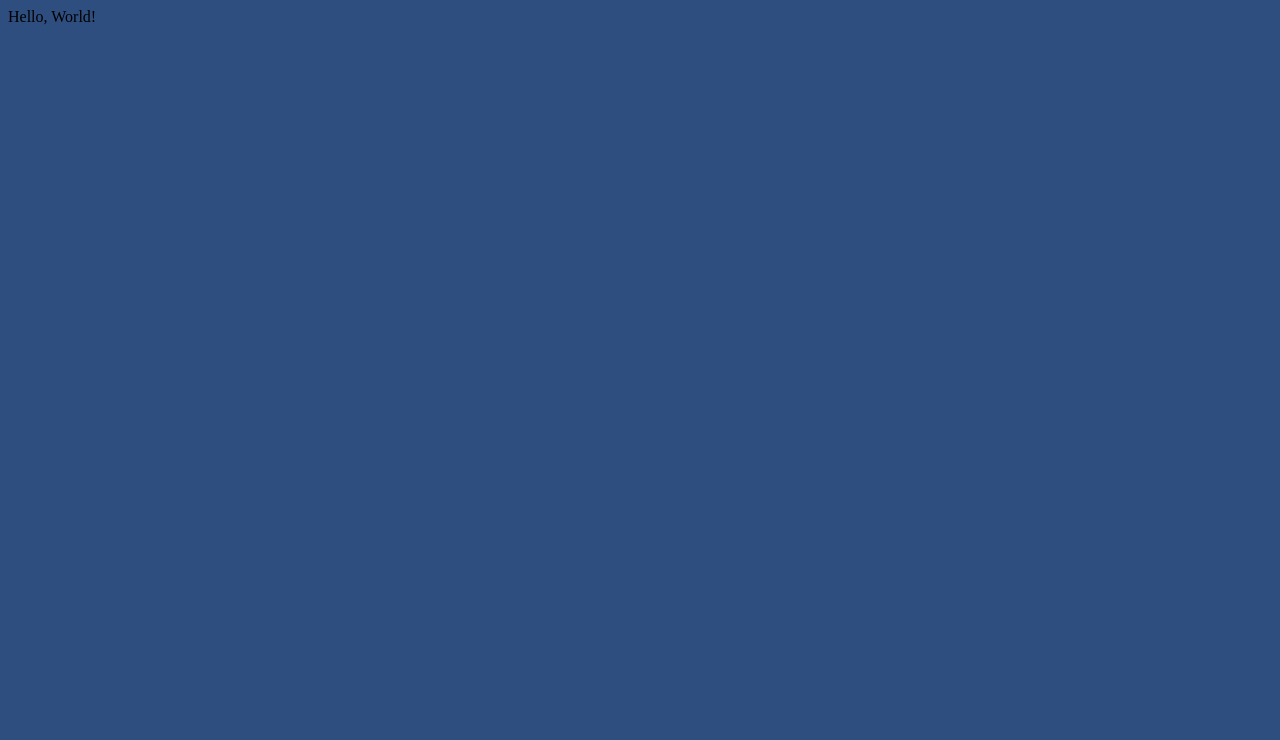
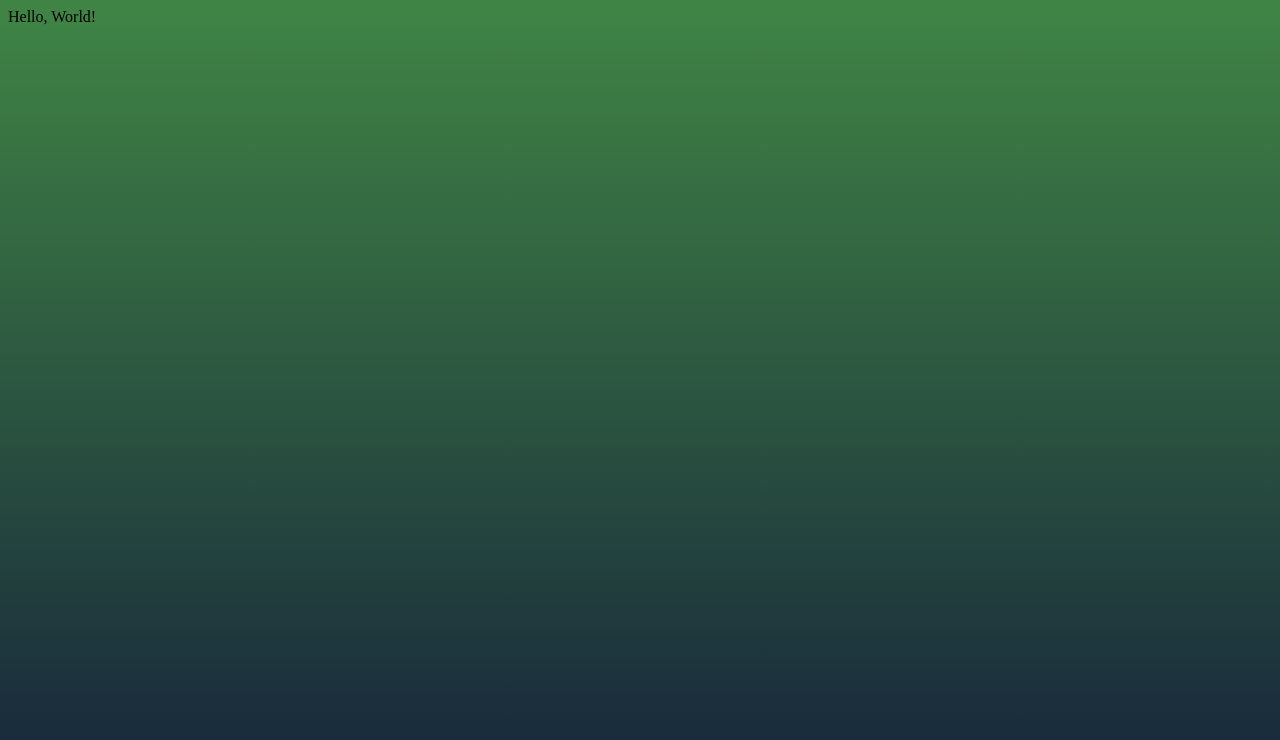
Before and after one commit to 6cv2/site, a plain HTML site: page Html webbersite/index.html in a window 1280 px wide. Drawn offline with Linux system fonts and the light colour scheme.

Commit message:
Updated site
now with better background

```diff
--- a/Html webbersite/css/style.css
+++ b/Html webbersite/css/style.css
@@ -1,3 +1,6 @@
 body {
-	background-color: #2f4e80;
+	background-image: linear-gradient(#408545 , #16243b);
+	height: auto;
+            background-attachment: fixed;
+            background-size: cover;
 }
```
